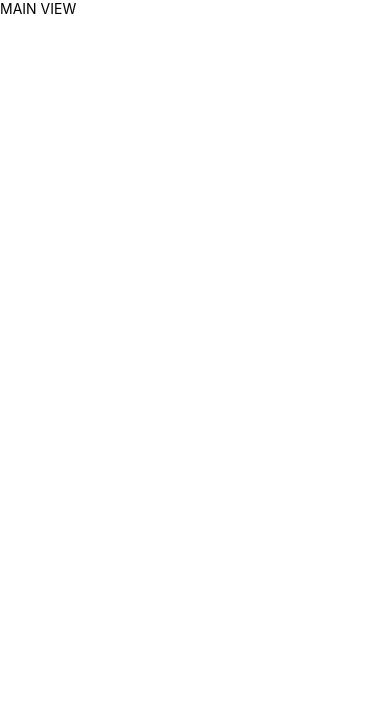
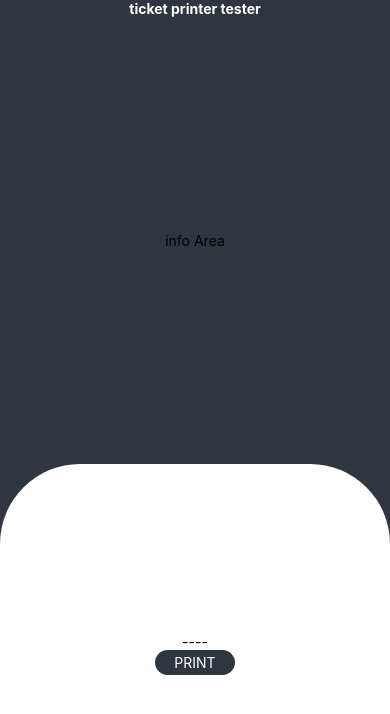
Before and after one commit to ilies-space/PrinterReactNativeUsbLan, a React Native app: screen / in a window 390 px wide. Shown: the top 714 px of the page. Built offline with nearby package versions, Linux system fonts and the light colour scheme.

Commit message:
New UI Structure

```diff
--- a/App.js
+++ b/App.js
@@ -1,6 +1,54 @@
 import React from 'react';
-import {Text} from 'react-native';
+import {Text, TouchableOpacity, View} from 'react-native';
+import Home from './src/screens/Home';
 
 export default function App() {
-  return <Text>MAIN VIEW</Text>;
+  const mainColor = '#2f3640';
+  return (
+    <View
+      style={{
+        backgroundColor: mainColor,
+        flex: 1,
+        alignItems: 'center',
+      }}>
+      <Text style={{color: 'white', fontWeight: 'bold'}}>
+        ticket printer tester
+      </Text>
+
+      <View
+        style={{
+          alignSelf: 'flex-end',
+          width: '100%',
+          flex: 1,
+          alignItems: 'center',
+          justifyContent: 'center',
+        }}>
+        <Text>info Area</Text>
+      </View>
+
+      <View
+        style={{
+          backgroundColor: 'white',
+          height: '45%',
+          borderTopLeftRadius: 80,
+          borderTopRightRadius: 80,
+          alignItems: 'center',
+          justifyContent: 'center',
+          marginHorizontal: 20,
+          width: '100%',
+        }}>
+        <Text>----</Text>
+        {/* <Home /> */}
+        <TouchableOpacity
+          style={{
+            backgroundColor: mainColor,
+            paddingHorizontal: '5%',
+            paddingVertical: '1%',
+            borderRadius: 20,
+          }}>
+          <Text style={{color: 'white'}}>PRINT</Text>
+        </TouchableOpacity>
+      </View>
+    </View>
+  );
 }
```
